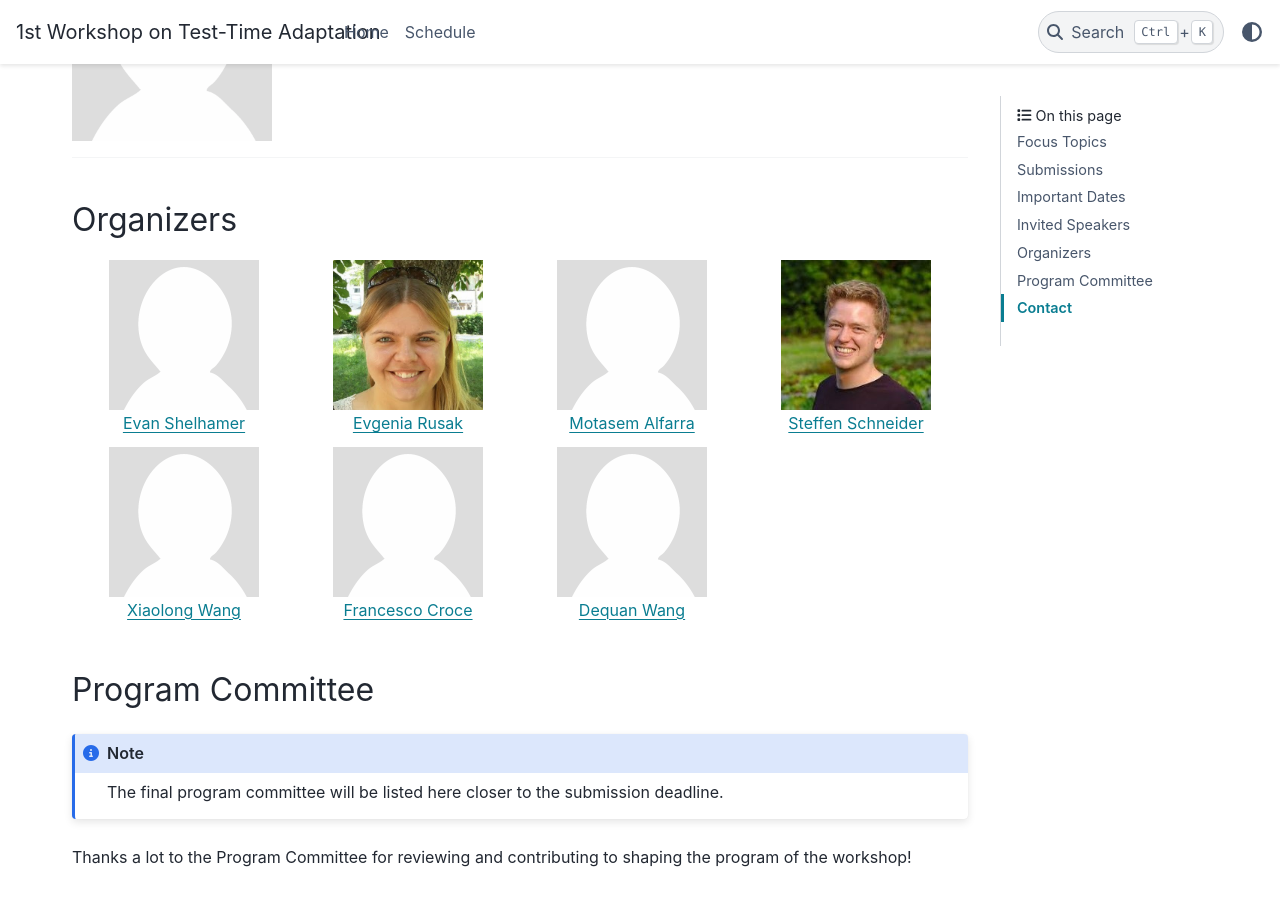
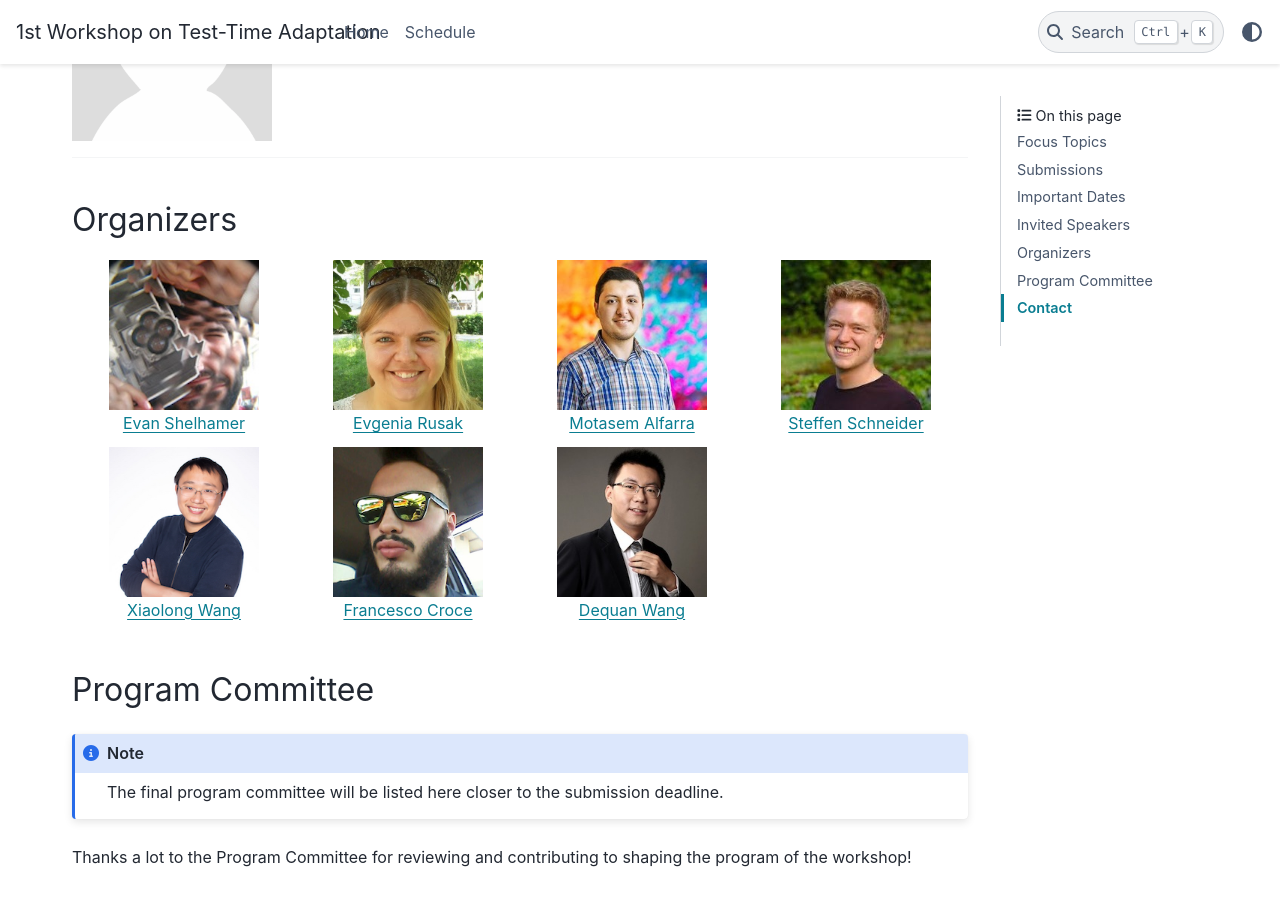
Before and after one commit to tta-icml2025/tta-icml2025.github.io, a Sphinx documentation site: the page built from docs/source/index.rst, in a window 1280 px wide and 900 px high, scrolled down 2822 px. Built offline with Sphinx 7.4.7 and the PyData theme 0.15.4, drawn with Linux system fonts in a browser that asks for light colours.

Commit message:
add organizer photos and sites

```diff
--- a/docs/source/organizers.html
+++ b/docs/source/organizers.html
@@ -1,8 +1,8 @@
 <div class="organizers">
     <div>
-        <img alt="Evan Shelhamer (primary organizer)" src="_static/organizers/placeholder.png">
+        <img alt="Evan Shelhamer (primary organizer)" src="_static/organizers/evan_shelhamer.jpg">
         <br>
-        <a href="#">Evan Shelhamer</a>
+        <a href="https://scholar.google.com/citations?user=-ltRSM0AAAAJ&hl=en">Evan Shelhamer</a>
     </div>
     <div>
         <img alt="Evgenia Rusak" src="_static/organizers/evgenia_rusak.png">
@@ -10,29 +10,28 @@
         <a href="https://scholar.google.com/citations?user=XKc19kkAAAAJ&hl=en&oi=ao">Evgenia Rusak</a>
     </div>
     <div>
-        <img alt="Motasem Alfarra" src="_static/organizers/placeholder.png">
+        <img alt="Motasem Alfarra" src="_static/organizers/motasem_alfarra.jpg">
         <br>
-        <a href="#">Motasem Alfarra</a>
+        <a href="https://motasemalfarra.netlify.app/">Motasem Alfarra</a>
     </div>
     <div>
-        <img alt="Steffen Schneider" src="_static/organizers/steffen_schneider.jpeg">
+        <img alt="Steffen Schneider" src="_static/organizers/steffen_schneider.jpg">
         <br>
         <a href="https://stes.io/">Steffen Schneider</a>
     </div>
     <div>
-        <img alt="Xiaolong Wang" src="_static/organizers/placeholder.png">
+        <img alt="Xiaolong Wang" src="_static/organizers/xiaolong_wang.jpg">
         <br>
-        <a href="#">Xiaolong Wang</a>
+        <a href="https://xiaolonw.github.io/">Xiaolong Wang</a>
     </div>
     <div>
-        <img alt="Francesco Croce" src="_static/organizers/placeholder.png">
+        <img alt="Francesco Croce" src="_static/organizers/francesco_croce.png">
         <br>
-        <a href="#">Francesco Croce</a>
+        <a href="https://scholar.google.de/citations?user=laq9cq0AAAAJ&hl=en">Francesco Croce</a>
     </div>
     <div>
-        <img alt="Dequan Wang" src="_static/organizers/placeholder.png">
+        <img alt="Dequan Wang" src="_static/organizers/dequan_wang.jpg">
         <br>
-        <a href="#">Dequan Wang</a>
+        <a href="https://dequan.wang/">Dequan Wang</a>
     </div>
-
 </div>
```
Also changed, not shown: docs/source/_static/organizers/dequan_wang.jpg (added), docs/source/_static/organizers/evan_shelhamer.jpg (added), docs/source/_static/organizers/francesco_croce.png (added), docs/source/_static/organizers/motasem_alfarra.jpg (added), docs/source/_static/organizers/placeholder.png (deleted), docs/source/_static/organizers/steffen_schneider.jpg (renamed from docs/source/_static/organizers/steffen_schneider.jpeg), docs/source/_static/organizers/xiaolong_wang.jpg (added).
